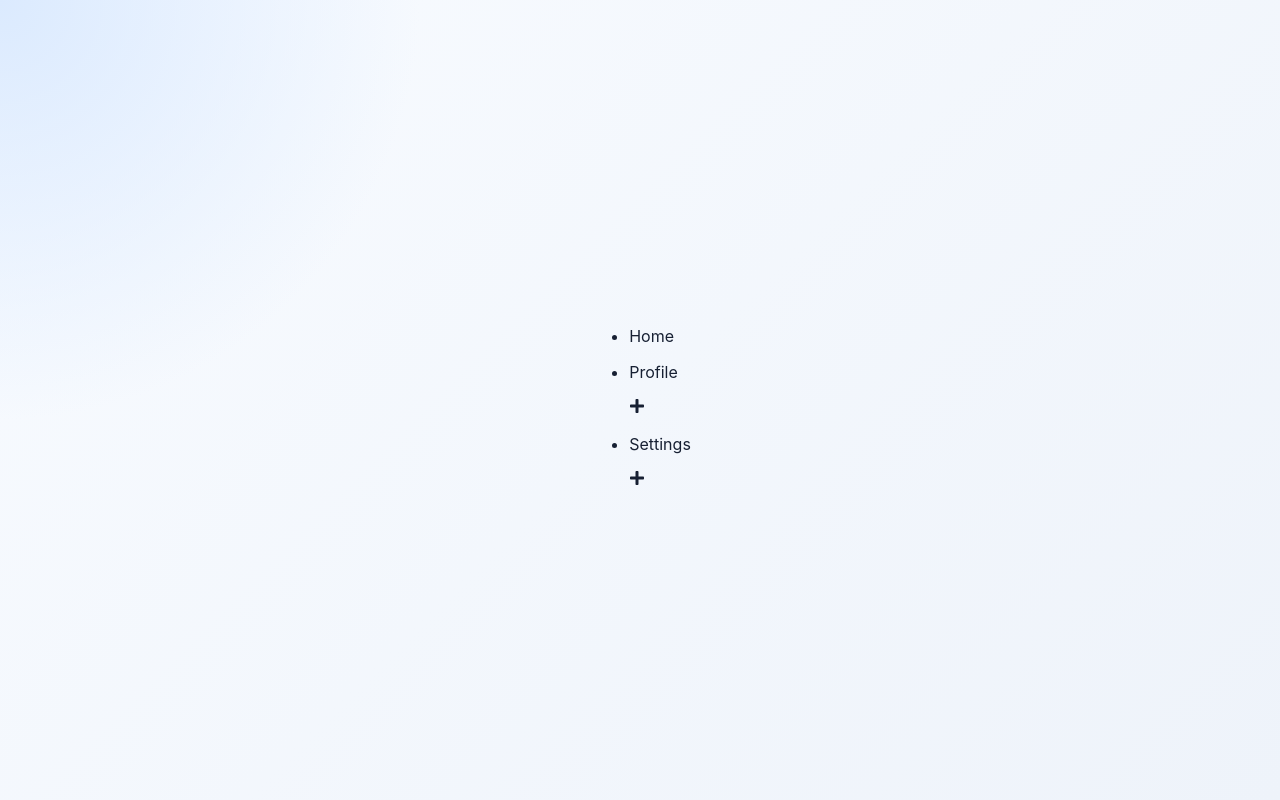
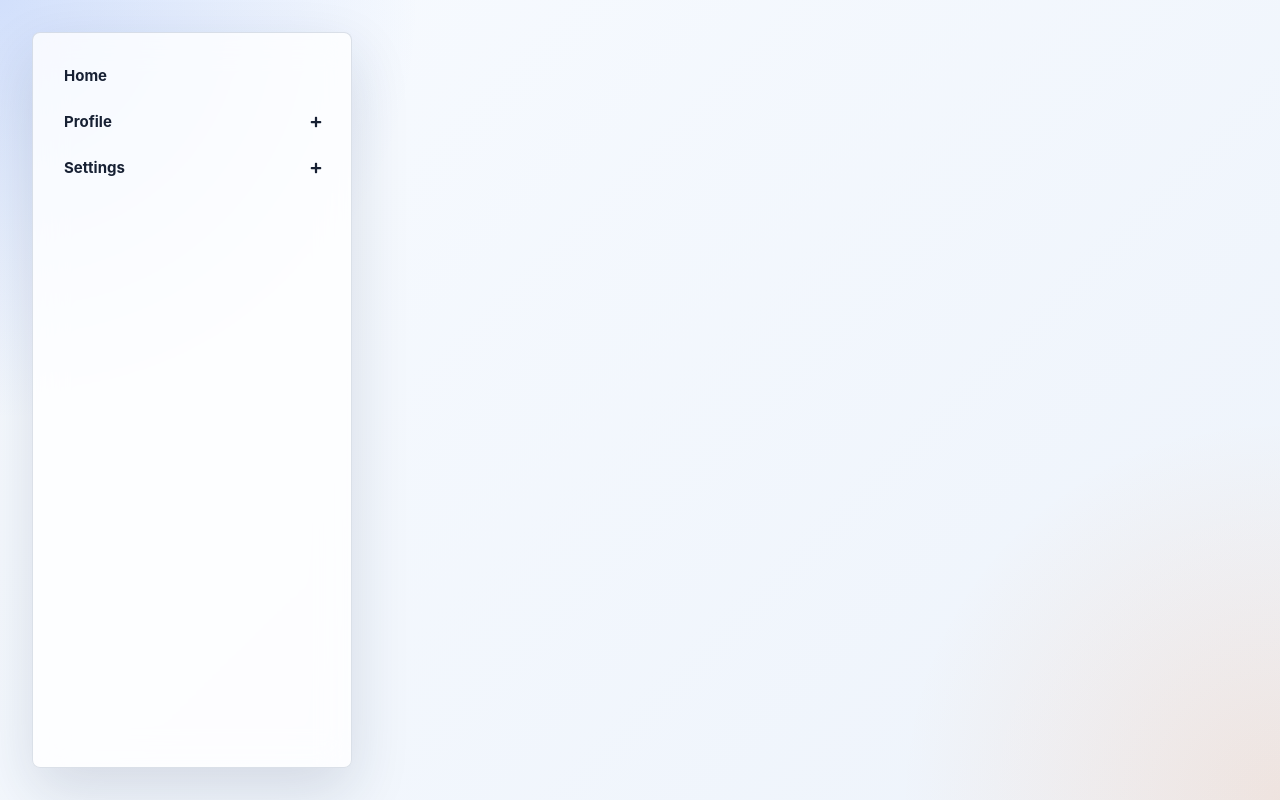
Before and after one commit to TanKaiYi0220/React-Practice-25-Projects, a React (Vite) app: page / in a window 1280 px wide. Built offline with nearby package versions, Linux system fonts and the light colour scheme.

Commit message:
vibe coding for modern css design

```diff
--- a/src/components/tree-view/data.js
+++ b/src/components/tree-view/data.js
@@ -18,6 +18,12 @@ export const menus = [
                             {
                                 label: "City",
                                 to: "city",
+                                children: [
+                                    {
+                                        label: "Town",
+                                        to: "town"
+                                    }
+                                ]
                             },
                         ],
                     },
@@ -44,10 +50,10 @@ export const menus = [
                     {
                         label: "Register",
                         to: "register",
-            children : [
+                        children: [
                             {
-                    label : 'Random data',
-                    to : ''
+                                label: 'Random data',
+                                to: ''
                             }
                         ]
                     },
--- a/src/components/tree-view/style.css
+++ b/src/components/tree-view/style.css
@@ -1,14 +1,112 @@
 .treeViewContainer {
+  --page-bg: #edf3fb;
+  --sidebar-bg: rgba(255, 255, 255, 0.78);
+  --item-bg: rgba(255, 255, 255, 0.62);
+  --item-hover: rgba(37, 99, 235, 0.1);
+  --border: rgba(95, 118, 150, 0.22);
+  --line: rgba(95, 118, 150, 0.24);
+  --text: #172033;
+  --muted: #64748b;
+  --accent: #2563eb;
+  --accent-dark: #1d4ed8;
+  --shadow: rgba(24, 39, 75, 0.14);
+
   min-height: 100vh;
   width: 100%;
+  box-sizing: border-box;
   display: flex;
-  flex-direction: column;
+  align-items: stretch;
+  justify-content: flex-start;
+  padding: 32px;
+  color: var(--text);
+  text-align: left;
+  background:
+    radial-gradient(circle at top left, rgba(37, 99, 235, 0.18), transparent 420px),
+    radial-gradient(circle at bottom right, rgba(249, 115, 22, 0.12), transparent 380px),
+    linear-gradient(135deg, #f8fbff 0%, var(--page-bg) 100%);
+}
+
+.treeViewContainer * {
+  box-sizing: border-box;
+}
+
+.menuListContainer {
+  margin: 0;
+  padding: 0;
+  list-style: none;
+}
+
+.treeViewContainer > .menuListContainer {
+  width: 320px;
+  min-height: calc(100vh - 64px);
+  padding: 18px;
+  border: 1px solid var(--border);
+  border-radius: 8px;
+  background: var(--sidebar-bg);
+  backdrop-filter: blur(16px);
+  box-shadow: 0 24px 60px var(--shadow);
+  overflow: auto;
+}
+
+.menuItemContainer {
+  margin: 4px 0;
+}
+
+.menuItem {
+  min-height: 42px;
+  display: flex;
   align-items: center;
-  justify-content: center;
-  gap: 20px;
-  padding: 40px 20px;
+  justify-content: space-between;
+  gap: 12px;
+  padding: 0 10px 0 12px;
+  border: 1px solid transparent;
+  border-radius: 8px;
   color: var(--text);
-  background:
-    radial-gradient(circle at top left, #dbeafe 0, transparent 420px),
-    linear-gradient(135deg, #f8fbff 0%, #eef3fa 100%);
+  background: transparent;
+  transition: background-color 160ms ease, border-color 160ms ease, transform 160ms ease;
 }
+
+.menuItem:hover {
+  border-color: rgba(37, 99, 235, 0.16);
+  background: var(--item-hover);
+  transform: translateX(2px);
+}
+
+.menuItem:active {
+  transform: translateX(0);
+}
+
+.menuItem p {
+  margin: 0;
+  font-size: 15px;
+  line-height: 1.3;
+  font-weight: 700;
+  color: inherit;
+}
+
+.expandButton,
+.collapseButton {
+  font-size: 12px;
+  pointer-events: none;
+}
+
+.collapseButton {
+  color: var(--accent);
+}
+
+.menuItemContainer > .menuListContainer {
+  margin: 4px 0 8px 12px;
+  padding-left: 14px;
+  border-left: 1px solid var(--line);
+}
+
+.menuItemContainer > .menuListContainer .menuItem {
+  min-height: 38px;
+  padding-left: 10px;
+  color: var(--muted);
+}
+
+.menuItemContainer > .menuListContainer .menuItem:hover {
+  color: var(--text);
+  background: rgba(255, 255, 255, 0.66);
+}
```
Lines whose indentation alone changed are shown as unchanged.
